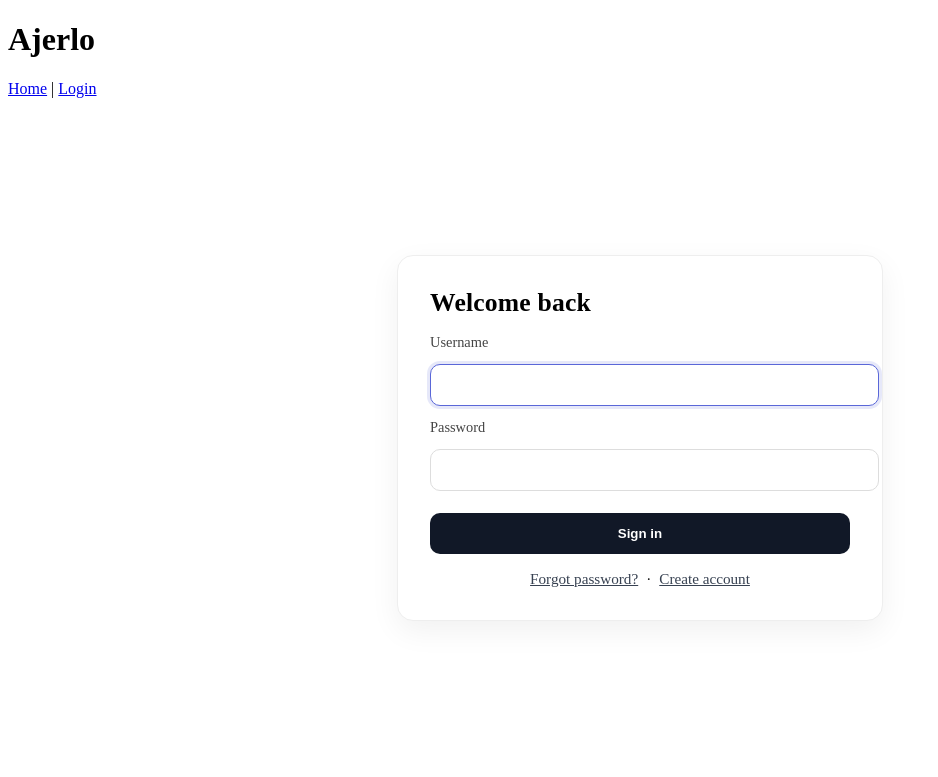
After one commit to nabiljaber/EECE430-Group9, a Django app: page /accounts/login/ in a window 1280 px wide. The commit adds this page. Shown: the top 777 px of the page, without its empty margins (0-938 px from the left). Run offline with Django 5.2, Linux system fonts and the light colour scheme.

Commit message:
Added django changes to repo

```diff
--- a/ajerlo/settings.py
+++ b/ajerlo/settings.py
@@ -122,3 +122,7 @@ STATIC_URL = 'static/'
 # https://docs.djangoproject.com/en/5.2/ref/settings/#default-auto-field
 
 DEFAULT_AUTO_FIELD = 'django.db.models.BigAutoField'
+
+LOGIN_REDIRECT_URL = '/'
+LOGOUT_REDIRECT_URL = '/'
+LOGIN_URL = '/accounts/login/'
--- /dev/null
+++ b/static/css/style.css
@@ -0,0 +1,70 @@
+/* --- Auth Page --- */
+.auth-wrap {
+  min-height: calc(100vh - 120px);
+  display: grid;
+  place-items: center;
+}
+.auth-card {
+  width: 100%;
+  max-width: 420px;
+  border: 1px solid #eee;
+  border-radius: 16px;
+  padding: 2rem;
+  box-shadow: 0 10px 30px rgba(0,0,0,.06);
+  background: #fff;
+}
+.auth-title {
+  margin: 0 0 1rem;
+  font-size: 1.6rem;
+  letter-spacing: .2px;
+}
+.auth-alert {
+  background: #ffe8e8;
+  color: #9b1c1c;
+  border: 1px solid #f7bcbc;
+  padding: .7rem .9rem;
+  border-radius: 10px;
+  margin-bottom: 1rem;
+  font-size: .95rem;
+}
+.auth-form {
+  display: grid;
+  gap: .8rem;
+}
+.auth-form label {
+  font-size: .9rem;
+  color: #444;
+}
+.auth-form input {
+  width: 100%;
+  padding: .7rem .85rem;
+  border: 1px solid #ddd;
+  border-radius: 10px;
+  font-size: 1rem;
+  outline: none;
+}
+.auth-form input:focus {
+  border-color: #5a67d8;
+  box-shadow: 0 0 0 3px rgba(90,103,216,.15);
+}
+.btn-primary {
+  margin-top: .6rem;
+  width: 100%;
+  padding: .8rem 1rem;
+  border: 0;
+  border-radius: 10px;
+  background: #111827;
+  color: #fff;
+  font-weight: 600;
+  cursor: pointer;
+}
+.btn-primary:hover { filter: brightness(1.05); }
+.auth-meta {
+  margin-top: 1rem;
+  display: flex;
+  gap: .5rem;
+  justify-content: center;
+  font-size: .95rem;
+}
+.auth-meta a { color: #374151; }
+.auth-meta a:hover { text-decoration: underline; }
--- a/templates/base.html
+++ b/templates/base.html
@@ -1,11 +1,24 @@
+{% load static %}
 <!doctype html>
 <html>
 <head>
   <meta charset="utf-8">
   <title>Ajerlo</title>
+  <link rel="stylesheet" href="{% static 'css/style.css' %}">
 </head>
 <body>
   <header><h1>Ajerlo</h1></header>
+
+  <nav>
+    <a href="/">Home</a> |
+    {% if user.is_authenticated %}
+      <a href="/rentals/add/">Add Car</a> |
+      <a href="/accounts/logout/">Logout</a>
+    {% else %}
+      <a href="/accounts/login/">Login</a>
+    {% endif %}
+  </nav>
+
   <main>
     {% block content %}{% endblock %}
   </main>
--- /dev/null
+++ b/templates/registration/login.html
@@ -0,0 +1,33 @@
+{% extends "base.html" %}
+{% block content %}
+<div class="auth-wrap">
+  <div class="auth-card">
+    <h2 class="auth-title">Welcome back</h2>
+
+    {% if form.errors or form.non_field_errors %}
+      <div class="auth-alert">Invalid username or password. Please try again.</div>
+    {% endif %}
+
+    <form method="post" action="{% url 'login' %}" class="auth-form">
+      {% csrf_token %}
+      {% if next %}
+        <input type="hidden" name="next" value="{{ next }}">
+      {% endif %}
+
+      <label for="id_username">Username</label>
+      {{ form.username }}
+
+      <label for="id_password">Password</label>
+      {{ form.password }}
+
+      <button type="submit" class="btn-primary">Sign in</button>
+    </form>
+
+    <div class="auth-meta">
+      <a href="{% url 'password_reset' %}">Forgot password?</a>
+      <span>·</span>
+      <a href="#">Create account</a> <!-- hook up later -->
+    </div>
+  </div>
+</div>
+{% endblock %}
```
